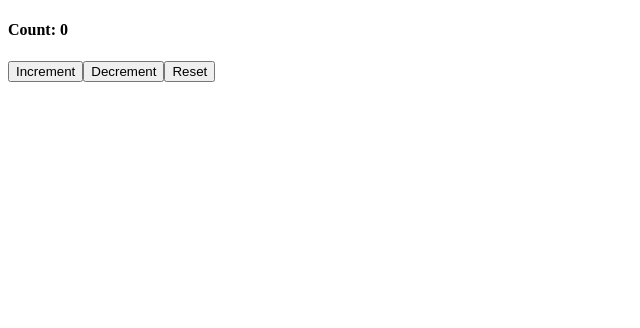
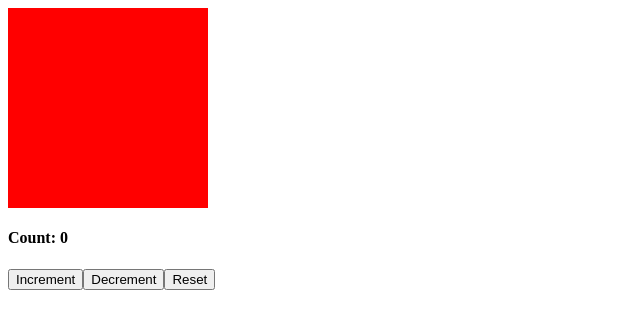
Before and after one commit to NutanShinde8926/class-practice, a React (Vite) app: page / in a window 1280 px wide. Shown: the top 328 px of the page, without its empty margins (0-640 px from the left). Built offline with nearby package versions, Linux system fonts and the light colour scheme.

Commit message:
change colors

```diff
--- a/src/App.jsx
+++ b/src/App.jsx
@@ -29,7 +29,7 @@ const App = () => {
      <MyForm />
      <FormValidation /> */}
      {/* <HookForm /> */}
-     {/* <ChangeColor /> */}
+     <ChangeColor />
      {/* <ExternalCompenent />
      <BatchProvider /> */}
      <UseReducerCounter />
```
